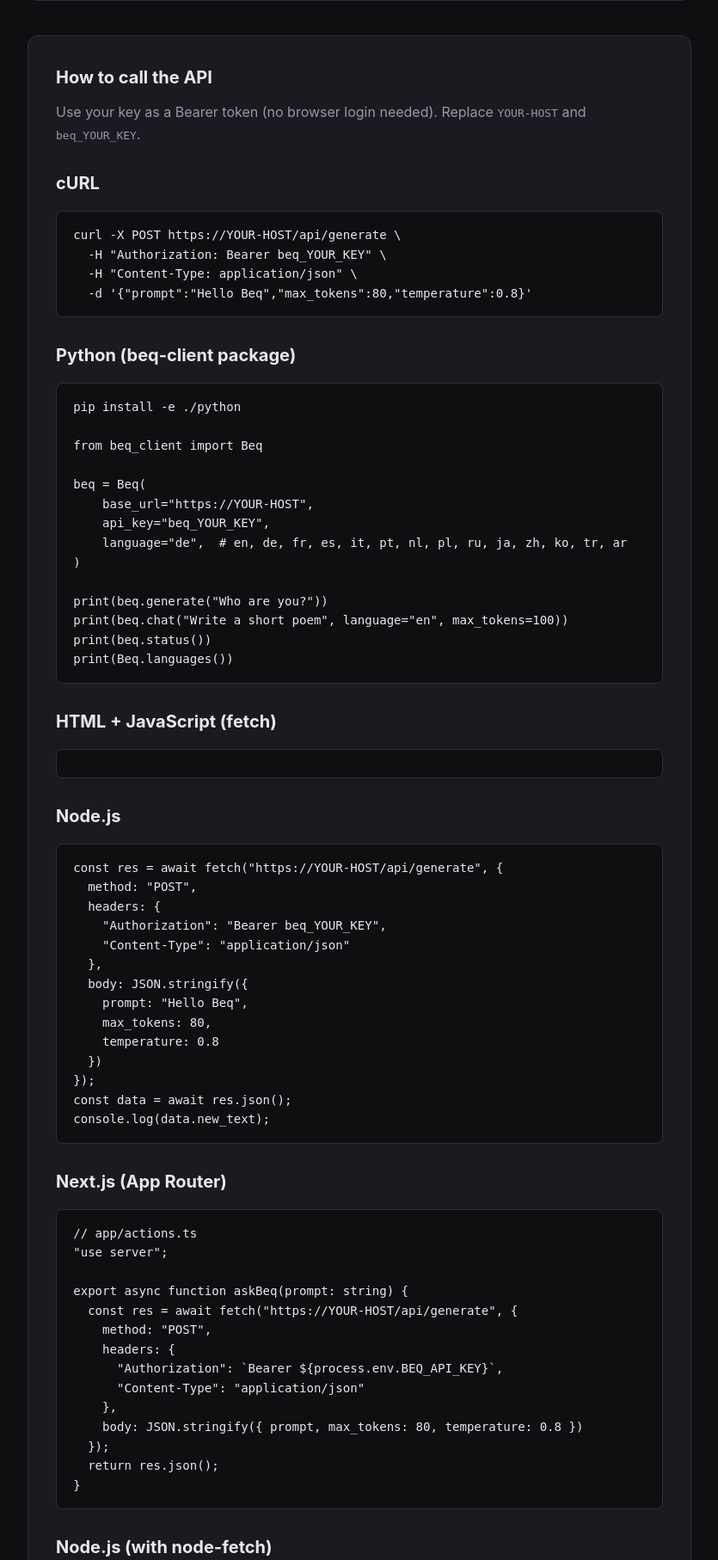
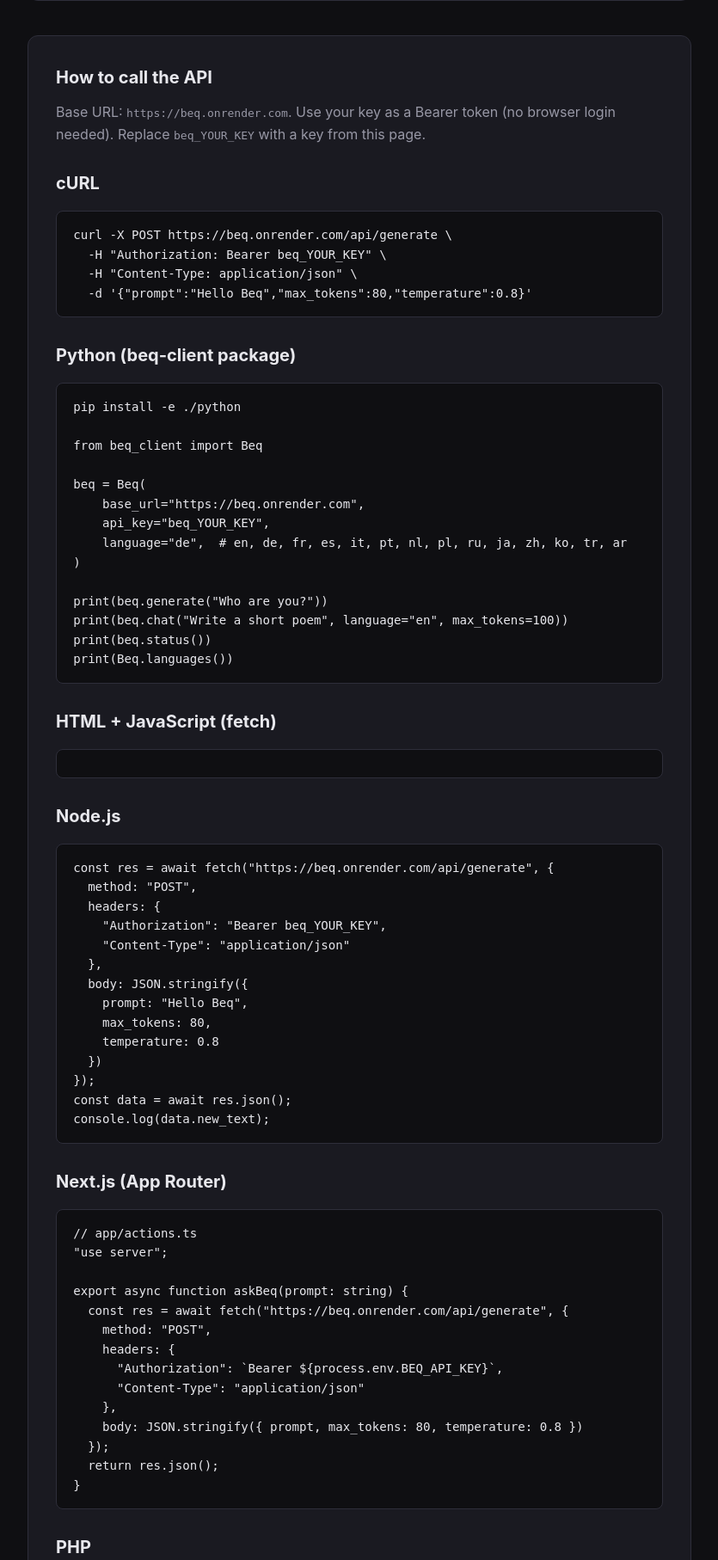
Before and after one commit to SlabyLol/beq-open-source, a FastAPI app: template web/templates/api.html in a window 1280 px wide. Shown: the part 606-2420 px from the top of the page at 86% size, without its empty margins (222-1057 px from the left). Run offline with FastAPI, Linux system fonts and the light colour scheme; the template is opened without the code that fills it, so the values that code supplies are empty; some libraries are stand-ins or nearby versions.

Commit message:
Use https://beq.onrender.com in all API examples

```diff
--- a/web/templates/api.html
+++ b/web/templates/api.html
@@ -89,10 +89,10 @@
 
 <div class="content" style="margin-top:1.5rem;">
     <h2>How to call the API</h2>
-    <p>Use your key as a Bearer token (no browser login needed). Replace <code>YOUR-HOST</code> and <code>beq_YOUR_KEY</code>.</p>
+    <p>Base URL: <code>https://beq.onrender.com</code>. Use your key as a Bearer token (no browser login needed). Replace <code>beq_YOUR_KEY</code> with a key from this page.</p>
 
     <h2>cURL</h2>
-    <pre>curl -X POST https://YOUR-HOST/api/generate \
+    <pre>curl -X POST https://beq.onrender.com/api/generate \
   -H "Authorization: Bearer beq_YOUR_KEY" \
   -H "Content-Type: application/json" \
   -d '{"prompt":"Hello Beq","max_tokens":80,"temperature":0.8}'</pre>
@@ -103,7 +103,7 @@
 from beq_client import Beq
 
 beq = Beq(
-    base_url="https://YOUR-HOST",
+    base_url="https://beq.onrender.com",
     api_key="beq_YOUR_KEY",
     language="de",  # en, de, fr, es, it, pt, nl, pl, ru, ja, zh, ko, tr, ar
 )
@@ -116,7 +116,7 @@ print(Beq.languages())</pre>
     <h2>HTML + JavaScript (fetch)</h2>
     <pre><script>
 async function askBeq() {
-  const res = await fetch("https://YOUR-HOST/api/generate", {
+  const res = await fetch("https://beq.onrender.com/api/generate", {
     method: "POST",
     headers: {
       "Authorization": "Bearer beq_YOUR_KEY",
@@ -134,7 +134,7 @@ async function askBeq() {
 </script></pre>
 
     <h2>Node.js</h2>
-    <pre>const res = await fetch("https://YOUR-HOST/api/generate", {
+    <pre>const res = await fetch("https://beq.onrender.com/api/generate", {
   method: "POST",
   headers: {
     "Authorization": "Bearer beq_YOUR_KEY",
@@ -154,7 +154,7 @@ console.log(data.new_text);</pre>
 "use server";
 
 export async function askBeq(prompt: string) {
-  const res = await fetch("https://YOUR-HOST/api/generate", {
+  const res = await fetch("https://beq.onrender.com/api/generate", {
     method: "POST",
     headers: {
       "Authorization": `Bearer ${process.env.BEQ_API_KEY}`,
@@ -165,116 +165,9 @@ export async function askBeq(prompt: string) {
   return res.json();
 }</pre>
 
-    <h2>Node.js (with node-fetch)</h2>
-    <pre>import fetch from "node-fetch";
-
-const res = await fetch("https://YOUR-HOST/api/generate", {
-  method: "POST",
-  headers: {
-    "Authorization": "Bearer beq_YOUR_KEY",
-    "Content-Type": "application/json"
-  },
-  body: JSON.stringify({
-    prompt: "Hello Beq",
-    max_tokens: 80,
-    temperature: 0.8
-  })
-});
-const data = await res.json();
-console.log(data.new_text);</pre>
-
     <h2>PHP</h2>
     <pre><?php
-$ch = curl_init("https://YOUR-HOST/api/generate");
-curl_setopt_array($ch, [
-  CURLOPT_POST => true,
-  CURLOPT_HTTPHEADER => [
-    "Authorization: Bearer beq_YOUR_KEY",
-    "Content-Type: application/json"
-  ],
-  CURLOPT_POSTFIELDS => json_encode([
-    "prompt" => "Hello Beq",
-    "max_tokens" => 80,
-    "temperature" => 0.8
-  ]),
-  CURLOPT_RETURNTRANSFER => true
-]);
-$response = curl_exec($ch);
-curl_close($ch);
-$data = json_decode($response, true);
-echo $data["new_text"];</pre>
-
-    <h2>HTML + JavaScript (fetch)</h2>
-    <pre><script>
-async function askBeq() {
-  const res = await fetch("https://YOUR-HOST/api/generate", {
-    method: "POST",
-    headers: {
-      "Authorization": "Bearer beq_YOUR_KEY",
-      "Content-Type": "application/json"
-    },
-    body: JSON.stringify({
-      prompt: "Hello Beq",
-      max_tokens: 80,
-      temperature: 0.8
-    })
-  });
-  const data = await res.json();
-  console.log(data.new_text);
-}
-</script></pre>
-
-    <h2>Node.js</h2>
-    <pre>const res = await fetch("https://YOUR-HOST/api/generate", {
-  method: "POST",
-  headers: {
-    "Authorization": "Bearer beq_YOUR_KEY",
-    "Content-Type": "application/json"
-  },
-  body: JSON.stringify({
-    prompt: "Hello Beq",
-    max_tokens: 80,
-    temperature: 0.8
-  })
-});
-const data = await res.json();
-console.log(data.new_text);</pre>
-
-    <h2>Next.js (App Router)</h2>
-    <pre>// app/actions.ts
-"use server";
-
-export async function askBeq(prompt: string) {
-  const res = await fetch("https://YOUR-HOST/api/generate", {
-    method: "POST",
-    headers: {
-      "Authorization": `Bearer ${process.env.BEQ_API_KEY}`,
-      "Content-Type": "application/json"
-    },
-    body: JSON.stringify({ prompt, max_tokens: 80, temperature: 0.8 })
-  });
-  return res.json();
-}</pre>
-
-    <h2>Node.js</h2>
-    <pre>const res = await fetch("https://YOUR-HOST/api/generate", {
-  method: "POST",
-  headers: {
-    "Authorization": "Bearer beq_YOUR_KEY",
-    "Content-Type": "application/json"
-  },
-  body: JSON.stringify({
-    prompt: "Hello Beq",
-    max_tokens: 80,
-    temperature: 0.8
-  })
-});
-const data = await res.json();
-console.log(data.new_text);</pre>
-
-    <h2>PHP</h2>
-    <pre><?php
-$ch = curl_init("https://YOUR-HOST/api/generate");
+$ch = curl_init("https://beq.onrender.com/api/generate");
 curl_setopt_array($ch, [
   CURLOPT_POST => true,
   CURLOPT_HTTPHEADER => [
@@ -296,7 +189,7 @@ echo $data["new_text"];</pre>
     <h2>Java</h2>
     <pre>var client = HttpClient.newHttpClient();
 var request = HttpRequest.newBuilder()
-    .uri(URI.create("https://YOUR-HOST/api/generate"))
+    .uri(URI.create("https://beq.onrender.com/api/generate"))
     .header("Authorization", "Bearer beq_YOUR_KEY")
     .header("Content-Type", "application/json")
     .POST(HttpRequest.BodyPublishers.ofString("""
@@ -311,124 +204,11 @@ System.out.println(response.body());</pre>
 client.DefaultRequestHeaders.Add("Authorization", "Bearer beq_YOUR_KEY");
 var json = """{"prompt":"Hello Beq","max_tokens":80,"temperature":0.8}""";
 var content = new StringContent(json, Encoding.UTF8, "application/json");
-var response = await client.PostAsync("https://YOUR-HOST/api/generate", content);
+var response = await client.PostAsync("https://beq.onrender.com/api/generate", content);
 var result = await response.Content.ReadAsStringAsync();
 Console.WriteLine(result);</pre>
 
-    <h2>PHP</h2>
-    <pre><?php
-$ch = curl_init("https://YOUR-HOST/api/generate");
-curl_setopt_array($ch, [
-  CURLOPT_POST => true,
-  CURLOPT_HTTPHEADER => [
-    "Authorization: Bearer beq_YOUR_KEY",
-    "Content-Type: application/json"
-  ],
-  CURLOPT_POSTFIELDS => json_encode([
-    "prompt" => "Hello Beq",
-    "max_tokens" => 80,
-    "temperature" => 0.8
-  ]),
-  CURLOPT_RETURNTRANSFER => true
-]);
-$response = curl_exec($ch);
-curl_close($ch);
-$data = json_decode($response, true);
-echo $data["new_text"];</pre>
-
-    <h2>HTML + JavaScript</h2>
-    <pre><script>
-async function askBeq() {
-  const res = await fetch("https://YOUR-HOST/api/generate", {
-    method: "POST",
-    headers: {
-      "Authorization": "Bearer beq_YOUR_KEY",
-      "Content-Type": "application/json"
-    },
-    body: JSON.stringify({
-      prompt: "Hello Beq",
-      max_tokens: 80,
-      temperature: 0.8
-    })
-  });
-  const data = await res.json();
-  console.log(data.new_text);
-}
-</script></pre>
-
-    <h2>Node.js</h2>
-    <pre>const res = await fetch("https://YOUR-HOST/api/generate", {
-  method: "POST",
-  headers: {
-    "Authorization": "Bearer beq_YOUR_KEY",
-    "Content-Type": "application/json"
-  },
-  body: JSON.stringify({
-    prompt: "Hello Beq",
-    max_tokens: 80,
-    temperature: 0.8
-  })
-});
-const data = await res.json();
-console.log(data.new_text);</pre>
-
-    <h2>Next.js (App Router)</h2>
-    <pre>// app/actions.ts
-"use server";
-
-export async function askBeq(prompt: string) {
-  const res = await fetch("https://YOUR-HOST/api/generate", {
-    method: "POST",
-    headers: {
-      "Authorization": `Bearer ${process.env.BEQ_API_KEY}`,
-      "Content-Type": "application/json"
-    },
-    body: JSON.stringify({ prompt, max_tokens: 80, temperature: 0.8 })
-  });
-  return res.json();
-}</pre>
-
-    <h2>PHP</h2>
-    <pre><?php
-$ch = curl_init("https://YOUR-HOST/api/generate");
-curl_setopt_array($ch, [
-  CURLOPT_POST => true,
-  CURLOPT_HTTPHEADER => [
-    "Authorization: Bearer beq_YOUR_KEY",
-    "Content-Type: application/json"
-  ],
-  CURLOPT_POSTFIELDS => json_encode([
-    "prompt" => "Hello Beq",
-    "max_tokens" => 80,
-    "temperature" => 0.8
-  ]),
-  CURLOPT_RETURNTRANSFER => true
-]);
-$response = curl_exec($ch);
-curl_close($ch);
-$data = json_decode($response, true);
-echo $data["new_text"];</pre>
-
-    <h2>Java</h2>
-    <pre>var client = HttpClient.newHttpClient();
-var request = HttpRequest.newBuilder()
-    .uri(URI.create("https://YOUR-HOST/api/generate"))
-    .header("Authorization", "Bearer beq_YOUR_KEY")
-    .header("Content-Type", "application/json")
-    .POST(HttpRequest.BodyPublishers.ofString("""
-        {"prompt":"Hello Beq","max_tokens":80,"temperature":0.8}
-        """))
-    .build();
-var response = client.send(request, HttpResponse.BodyHandlers.ofString());
-System.out.println(response.body());</pre>
-
-    <h2>.NET (C#)</h2>
-    <pre>using var client = new HttpClient();
-client.DefaultRequestHeaders.Add("Authorization", "Bearer beq_YOUR_KEY");
-var json = """{"prompt":"Hello Beq","max_tokens":80,"temperature":0.8}""";
-var content = new StringContent(json, Encoding.UTF8, "application/json");
-var response = await client.PostAsync("https://YOUR-HOST/api/generate", content);
-var result = await response.Content.ReadAsStringAsync();
-Console.WriteLine(result);</pre>
+    <h2>Public status (no key)</h2>
+    <pre>GET https://beq.onrender.com/api/status</pre>
 </div>
 {% endblock %}
```
